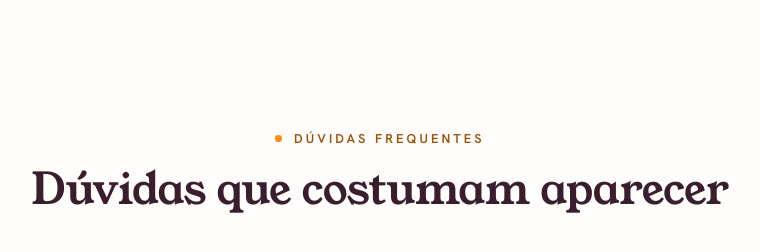
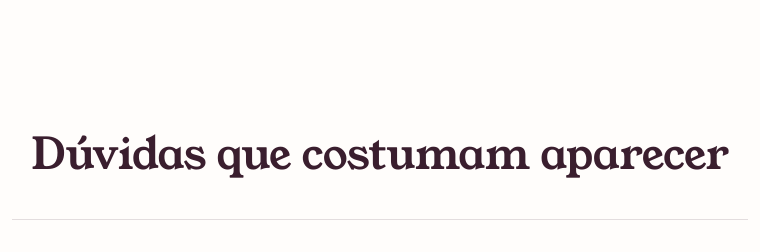
Before and after one commit to gidaads26-lgtm/Institucional-Camila-M.S-Bagli, a plain HTML site: page index.html in a window 1280 px wide. Shown: the part 6732-6984 px from the top of the page, without its empty margins (260-1020 px from the left). Drawn offline with Linux system fonts and the light colour scheme.

Commit message:
Remove o rótulo da seção de dúvidas
Co-Authored-By: Claude Opus 5.5 <noreply@anthropic.com>
Claude-Session: https://claude.ai/code/session_019DKL7eonS4NzyBqzYcvRtP

```diff
--- a/index.html
+++ b/index.html
@@ -846,7 +846,6 @@ h3{font-size:1.3rem;line-height:1.25}
   <!-- 10. Duvidas -->
   <section class="secao duvidas" id="duvidas" aria-labelledby="t-duv" style="padding-top:clamp(1rem,3vw,2rem)">
     <div class="wrap centro">
-      <p class="rotulo" data-revela>Dúvidas frequentes</p>
       <h2 id="t-duv" data-revela>Dúvidas que costumam aparecer</h2>
       <div class="faq">
         <details data-revela>
```
Also changed, not shown: fonte/template.html (+0 -1 lines).
